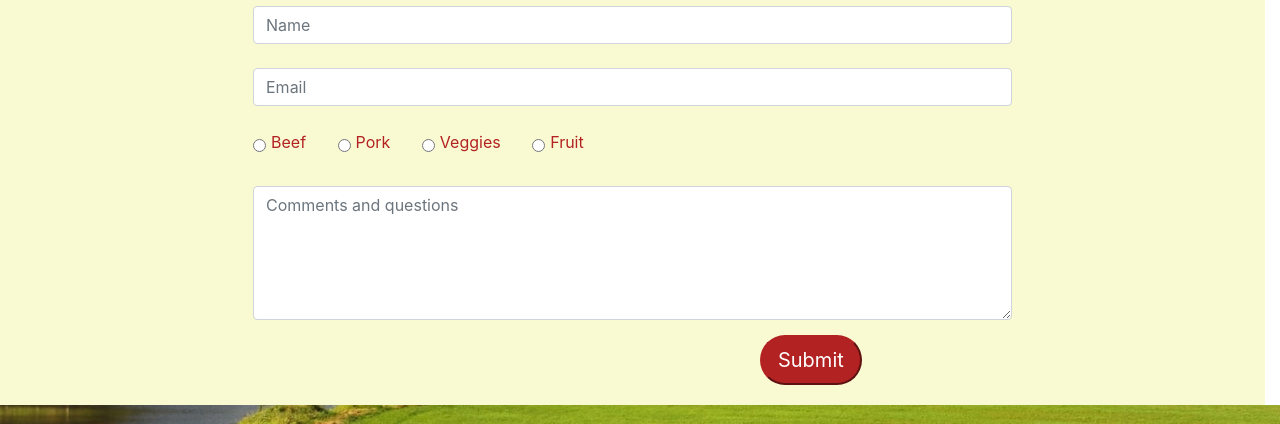
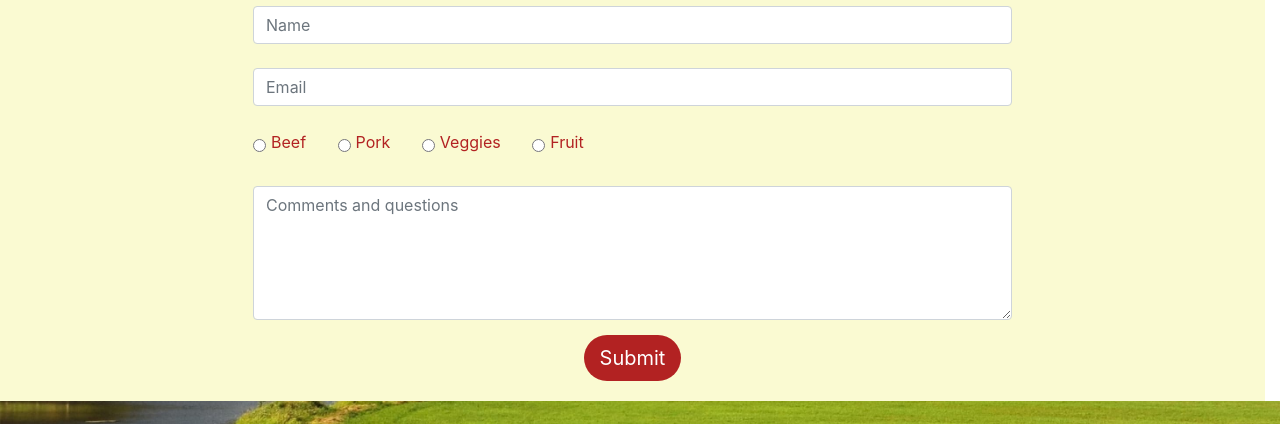
Before and after one commit to drubach/PeacefulStreamFarm, a plain HTML site: page contact.html in a window 1280 px wide. Shown: the part 528-952 px from the top of the page. Drawn offline with nearby package versions, Linux system fonts and the light colour scheme.

Commit message:
fixed submit button

```diff
--- a/assets/css/style.css
+++ b/assets/css/style.css
@@ -238,6 +238,8 @@ button[type="submit"] {
     margin-bottom: 20px;
     columns: #fafafa;
     background-color: firebrick;
+    border: firebrick;
+    border-radius: 35px;
 }
 
 /* ---------------------------------------- FAQ */
--- a/contact.html
+++ b/contact.html
@@ -79,7 +79,7 @@
                         placeholder="Comments and questions" required></textarea>
                         <div class="form-row text-center">
                             <div class="col">
-                                <button type="submit" class="btn-prod btn-lg btn-secondary">Submit</button>
+                                <button type="submit" class="btn btn-lg btn-secondary">Submit</button>
                             </div>
                         </div>
                     </form>
```
